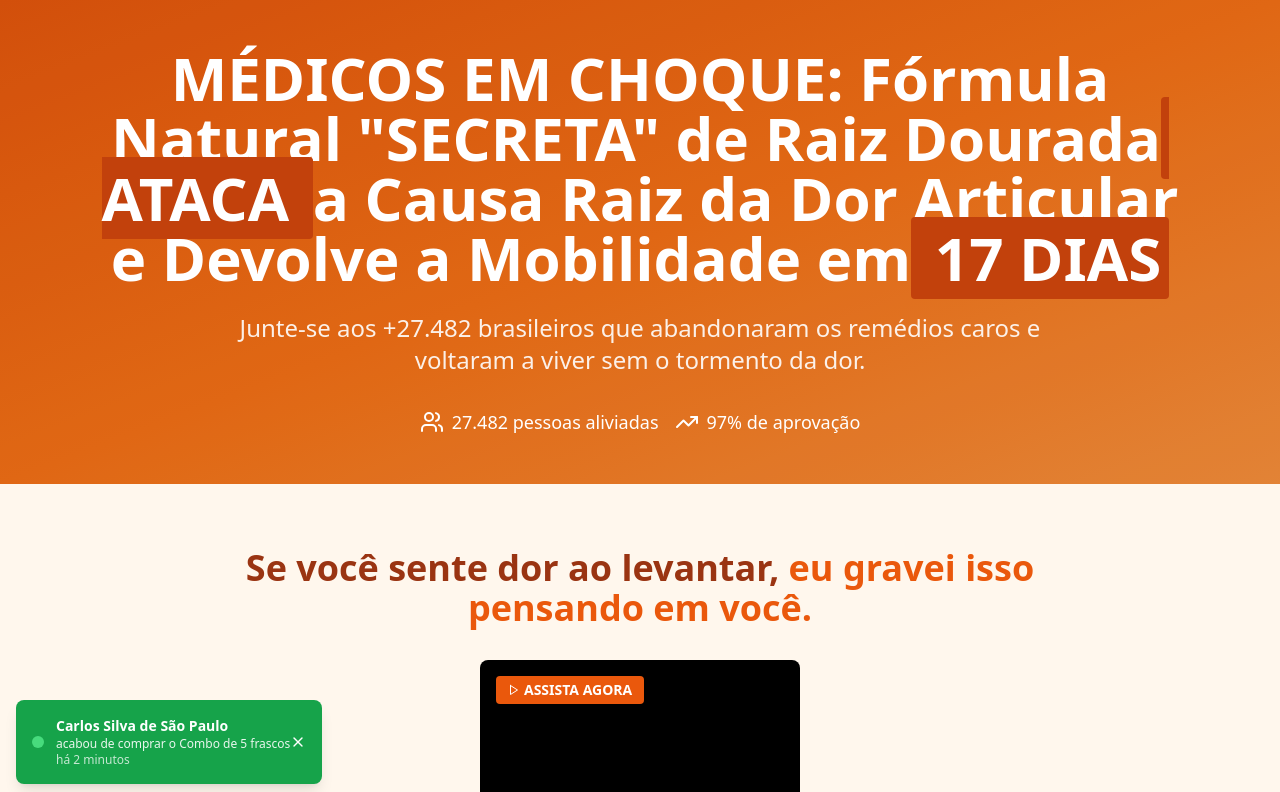
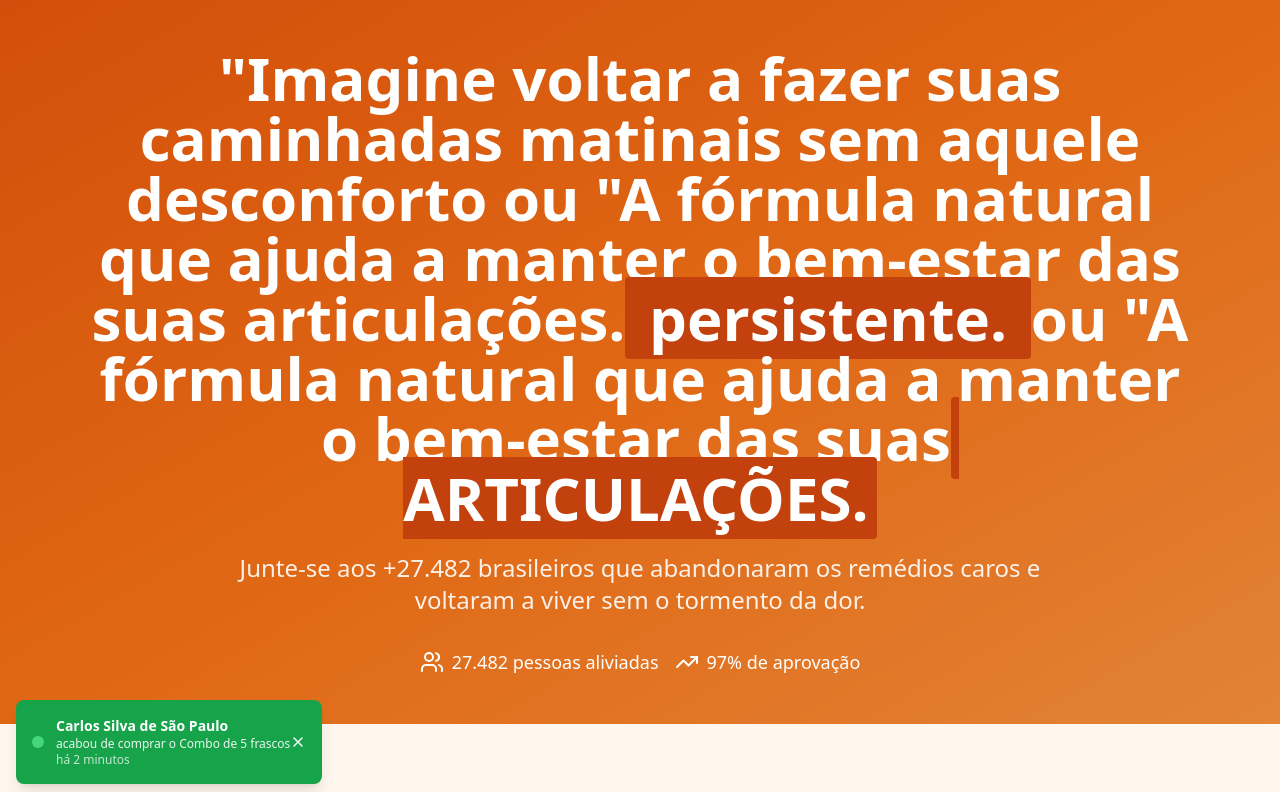
Before and after one commit to gih111/articulazen, a React (Vite) app: page / in a window 1280 px wide. Shown: the top 792 px of the page. Built offline with nearby package versions, Linux system fonts and the light colour scheme.

Commit message:
Update App.tsx

```diff
--- a/src/App.tsx
+++ b/src/App.tsx
@@ -179,10 +179,10 @@ function App() {
           <div className="absolute inset-0 bg-black/10"></div>
           <div className="max-w-6xl mx-auto px-4 relative z-10">
             <h1 className="text-2xl md:text-4xl lg:text-6xl font-black mb-4 md:mb-6 leading-tight">
-              MÉDICOS EM CHOQUE: Fórmula Natural "SECRETA" de Raiz Dourada
-              <span className="text-white block md:inline bg-orange-700 px-2 rounded"> ATACA </span>
-              a Causa Raiz da Dor Articular e Devolve a Mobilidade em
-              <span className="text-white block md:inline bg-orange-700 px-2 rounded"> 17 DIAS</span>
+             "Imagine voltar a fazer suas caminhadas matinais sem aquele desconforto ou "A fórmula natural que ajuda a manter o bem-estar das suas articulações.
+              <span className="text-white block md:inline bg-orange-700 px-2 rounded"> persistente. </span>
+              ou "A fórmula natural que ajuda a manter o bem-estar das suas
+              <span className="text-white block md:inline bg-orange-700 px-2 rounded"> ARTICULAÇÕES.</span>
             </h1>
             <p className="text-lg md:text-xl lg:text-2xl mb-6 md:mb-8 opacity-90 max-w-4xl mx-auto">
               Junte-se aos +27.482 brasileiros que abandonaram os remédios caros e voltaram a viver sem o tormento da dor.
```
